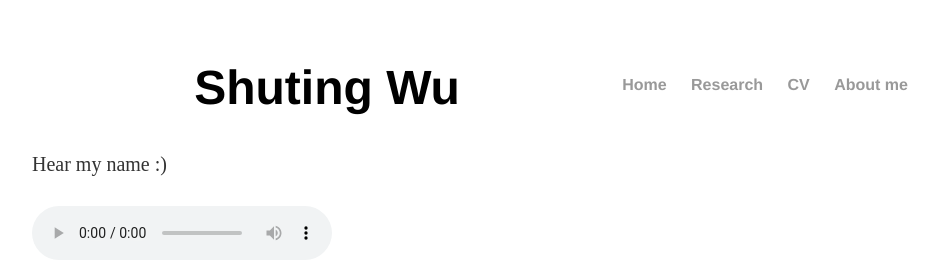
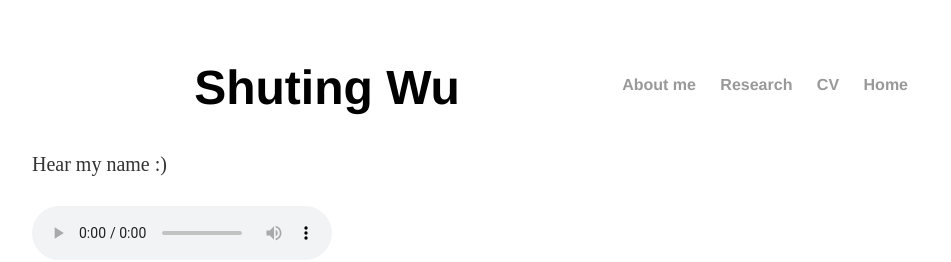
Before and after one commit to shu-ting-wu/shu-ting-wu.github.io, a Jekyll site: the page built from index.html, in a window 1280 px wide. Shown: the top 262 px of the page, without its empty margins (160-1111 px from the left). Built offline with Jekyll 4.4.1, drawn with Linux system fonts in a browser that asks for light colours.

```diff
--- a/_layouts/default.html
+++ b/_layouts/default.html
@@ -8,10 +8,10 @@
 	<body>
 		<nav>
     		<ul>
-        		<li><a href="/">Home</a></li>
+        		<li><a href="/About me">About me</a></li>
 	        	<li><a href="/research">Research</a></li>
         		<li><a href="/cv">CV</a></li>
-			<li><a href="/About me">About me</a></li>
+			<li><a href="/">Home</a></li>
     		</ul>
 		</nav>
 		<div class="container">
```
